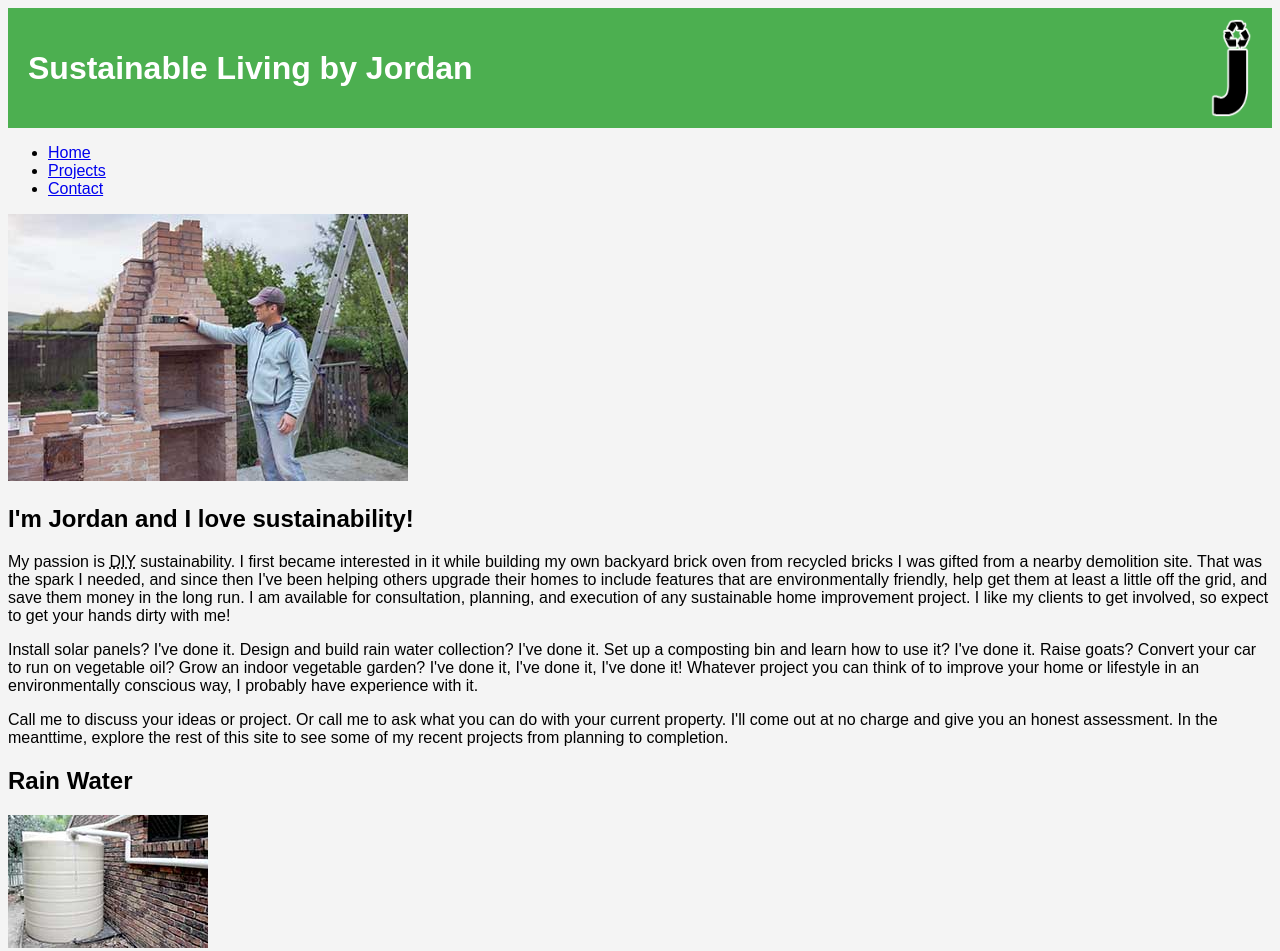
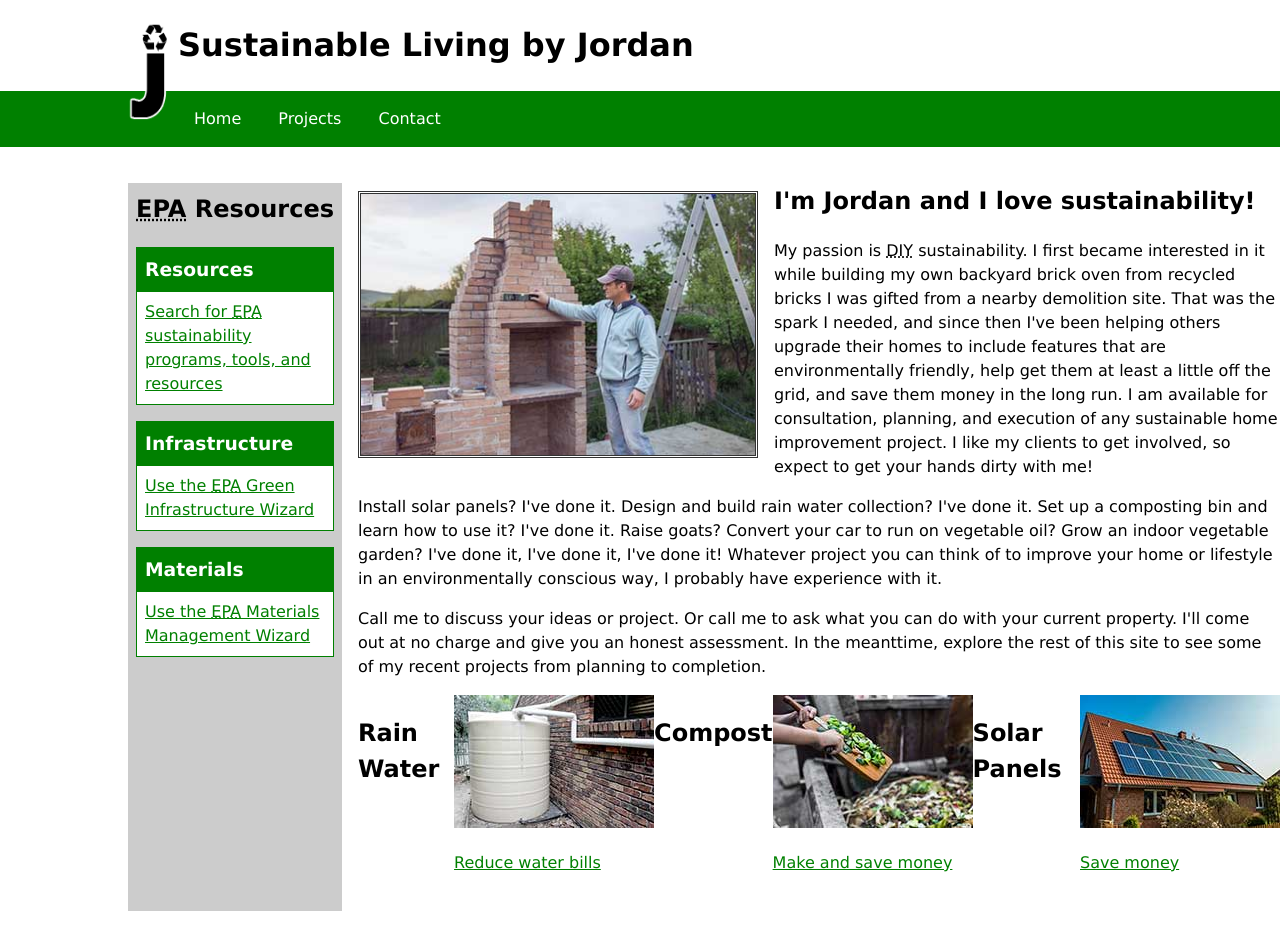
Before and after one commit to CIS230KCurry/webpages, a plain HTML site: page index.html in a window 1280 px wide. Shown: the top 951 px of the page. After the commit the page ends 911 px from the top, so only its background shows below. Drawn offline with Linux system fonts and the light colour scheme.

Commit message:
Add files via upload

```diff
--- a/css/Update.css
+++ b/css/Update.css
@@ -1,119 +1,135 @@
+* {
+    box-sizing: border-box;
+}
+
 body {
-    font-family: Arial, sans-serif;
-    background-color: #f4f4f4;
+    font-family: Verdana;
+    font-size: 16px;
+    line-height: 1.5;
+    margin: 0;
 }
 
 /* Header section */
-header {
-    background-color: #4CAF50;
-    color: white;
-    display: flex;
-    justify-content: space-between;
-    align-items: center;
-    padding: 10px 20px;
+header, ul, #content-wrapper {
+    width: 90%;
+    max-width: 1200px;
+    margin-left: auto;
+    margin-right: autp
 }
 
-header .logo {
-    font-size: 1.8em;
-    font-weight: bold;
+a {
+    color: #008000;
+}
+[id=logo] {
+    position: absolute;
+    top: 0px;
+    left: 0px;
+
+}
+header {
+    position: relative;
 }
 
-header nav ul {
-    list-style: none;
+header h1, nav ul {
+    padding-left: 50px;
+}
+
+nav{
+    background-color: #008000;
+}
+
+li{
+    list-style-type: none;
+    display: inline-block;
+}
+
+ul a {
+    display:inline-block;
+    padding: 1rem;
+    font: bold;
+    text-decoration: none;
+    color: white;
+}
+
+ul a:hover {
+    background-color: black;
+    color: #9ae39a;
+}
+
+main article img {
+    border: 3px double #333;
+    float: left;
+    margin: .5rem 1rem .5rem 0;
+}
+
+main section {
     display: flex;
 }
 
-header nav ul li {
-    margin-left: 20px;
+main section div {
+    background-color: #e7ffe7;
+    border: 1px solid #008000;
+    border-radius: 10px;
+    margin-right: 1rem;
+    flex: 1;
+    text-align: center;
 }
 
-header nav ul li a {
-    color: white;
-    text-decoration: none;
-    font-size: 1.1em;
+#bam {
+    margin-right: 0;
 }
 
-/* Container for content */
-.container {
-    display: flex;
-    padding: 20px;
+main section div h2 {
+    background-color: #008000;
+    border-radius: 10px 10px 0px 0px;
+    color: white;
+    margin-top: 0;
 }
 
-/* Sidebar */
-.sidebar {
-    width: 200px;
-    background-color: #e7e7e7;
-    padding: 15px;
+main section div img {
+    border: 3px double #333;
+    display: block;
+    margin: auto;
 }
 
-.sidebar h2 {
-    font-size: 1.3em;
-    margin-bottom: 15px;
+aside section {
+    background-color: white;
+    margin-bottom: 1rem;
+    border: 1px solid #008000;
 }
 
-.sidebar ul {
-    list-style: none;
+aside h3 {
+    background-color: #008000;
+    color: white;
+    padding: .5rem;
+    margin: 0 0 0 0;
 }
 
-.sidebar ul li a {
-    text-decoration: none;
-    color: #333;
-    padding: 8px;
-    display: block;
-    margin: 5px 0;
+aside a {
+    display: inline-block;
+    padding: .5rem;
 }
 
-/* Main content */
-.content {
-    flex-grow: 1;
-    padding-left: 30px;
+#content-wrapper{
+    display: flex;
 }
 
-/* Introduction section */
-.intro {
-    display: flex;
-    align-items: center;
-    margin-bottom: 30px;
+aside {
+    order: 2;
+    flex: 1;
+    background-color: #ccc;
+    margin-right: 1rem;
+    padding: .5rem;
+    position: relative;
+    top: 20px;
+    flex: 1;
 }
 
-.intro img {
-    width: 200px;
-    height: auto;
-    margin-right: 20px;
+aside h2 {
+    margin-top: 0;
+    white-space: nowrap;
 }
 
-.intro h1 {
-    font-size: 2em;
+#content-wrapper main {
+    order: 3;
 }
-
-/* Project boxes */
-.projects {
-    display: flex;
-    justify-content: space-between;
-}
-
-.project {
-    width: 30%;
-    background-color: #fff;
-    padding: 15px;
-    text-align: center;
-    border-radius: 8px;
-    box-shadow: 0 4px 6px rgba(0, 0, 0, 0.1);
-}
-
-.project img {
-    width: 100%;
-    height: auto;
-    border-radius: 8px;
-}
-
-.project h3 {
-    margin-top: 10px;
-    font-size: 1.2em;
-    color: #4CAF50;
-}
-
-.project p {
-    margin-top: 10px;
-    font-size: 1.1em;
-}
```
